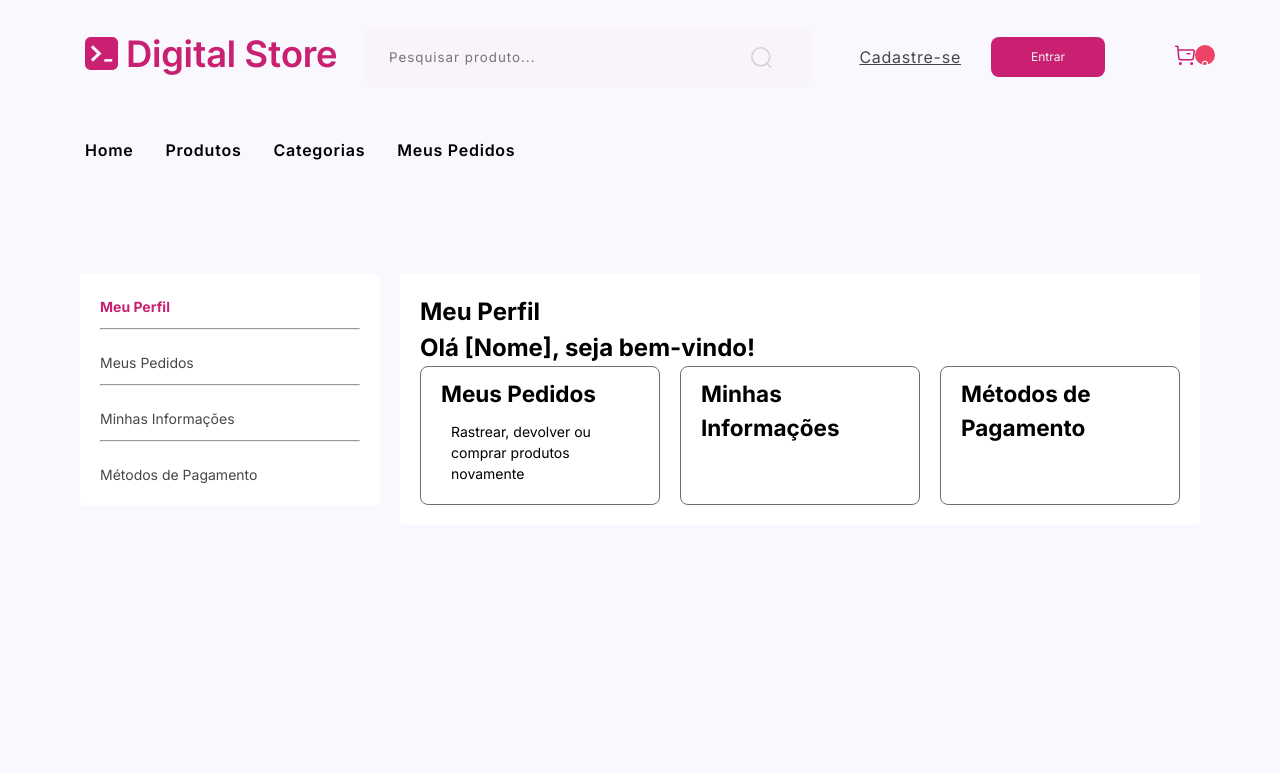
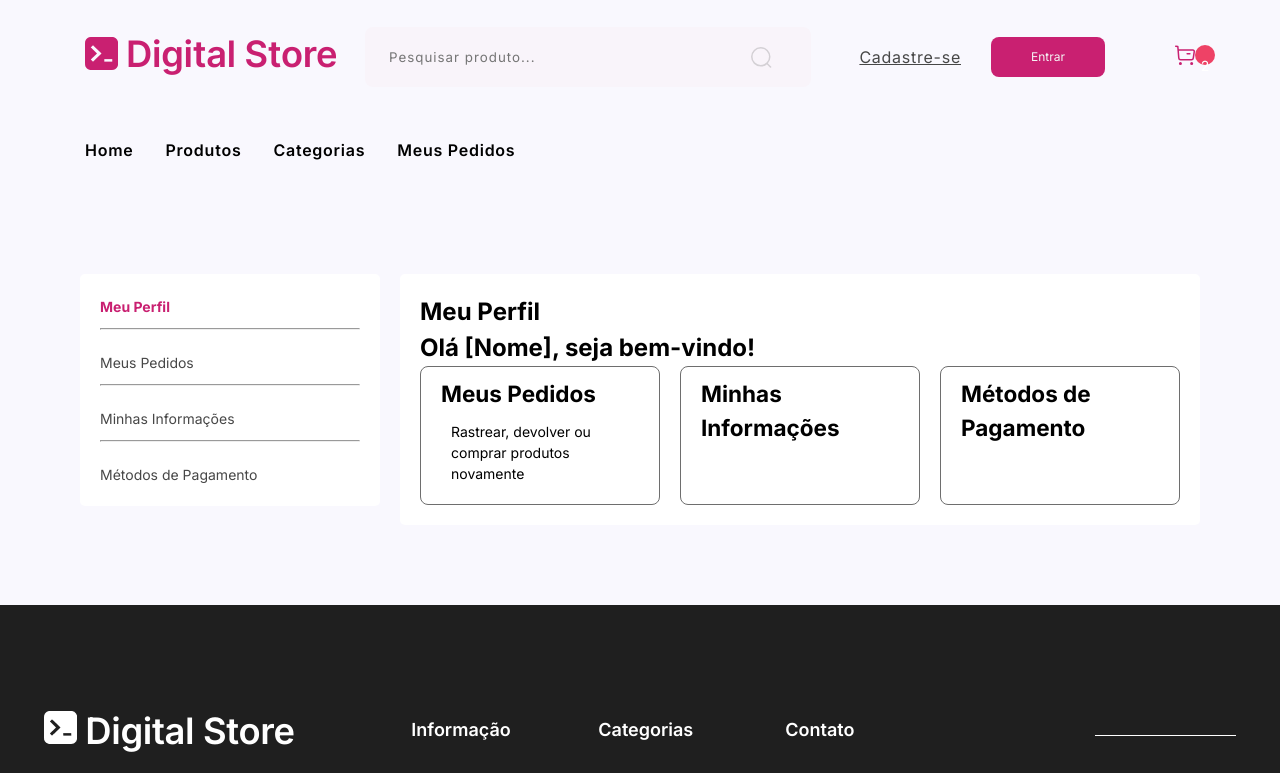
Before and after one commit to DCFS5S/dripstore, a React (Vite) app: page /meus-pedidos/meu-perfil in a window 1280 px wide. Shown: the top 773 px of the page. Built offline with nearby package versions, Linux system fonts and the light colour scheme.

Commit message:
Add footer

```diff
--- a/src/pages/MyAccount/MyAccount.jsx
+++ b/src/pages/MyAccount/MyAccount.jsx
@@ -2,6 +2,7 @@ import { Outlet, useNavigate } from "react-router-dom";
 import { Sidebar } from "./Sidebar/Sidebar";
 import { useEffect } from "react";
 import { Header } from "../../components/Header/Header";
+import { MainFooter } from "../../components/MainFooter/MainFooter";
 import "./MyAccount.css";
 
 export const MyAccount = () => {
@@ -23,6 +24,7 @@ export const MyAccount = () => {
           </div>
 
         </section>
+        <MainFooter />
       </div>
     </>
   );
```
